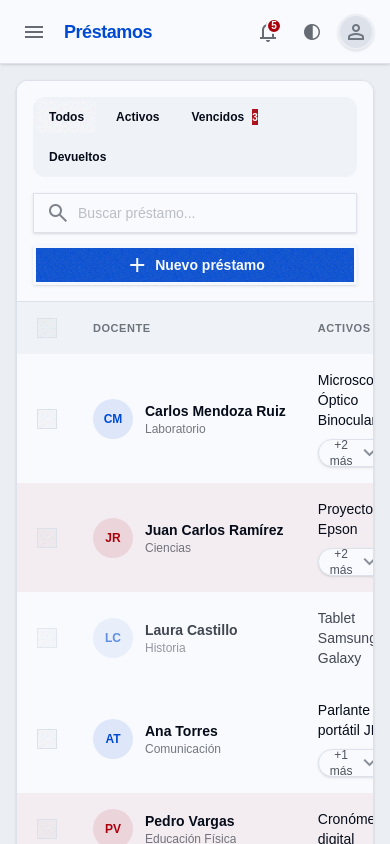
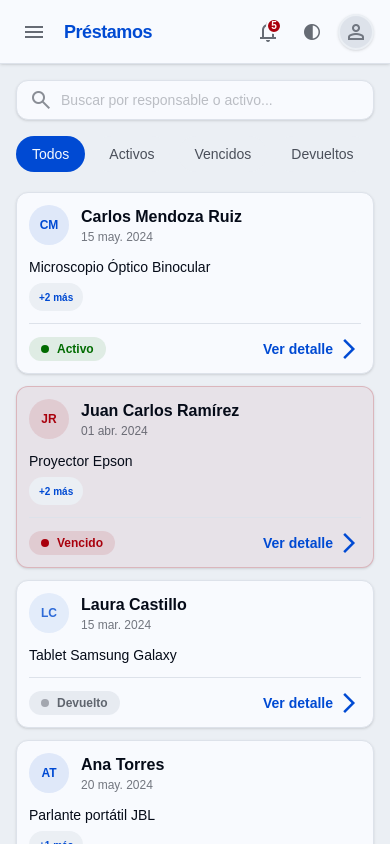
Before and after one commit to jorgegc2187/sigae-web-front, an Angular app: page /loans in a window 390 px wide. Shown: the top 844 px of the page. Built offline with nearby package versions, Linux system fonts and the light colour scheme.

Commit message:
feat(loan-list): add mobile search and status tab functionality with improved UI elements

```diff
--- a/src/app/features/loans/pages/loan-list/loan-list.component.html
+++ b/src/app/features/loans/pages/loan-list/loan-list.component.html
@@ -1,5 +1,185 @@
 <div class="space-y-4">
+  <div class="space-y-4 md:hidden">
+    <div class="relative">
+      <label class="input flex w-full items-center gap-2 rounded-xl border border-base-300 bg-base-100 shadow-sm">
+        <span class="material-symbols-outlined text-base-content/45 text-[20px]">search</span>
+        <input
+          type="text"
+          class="grow placeholder-shown:opacity-50 text-sm"
+          placeholder="Buscar por responsable o activo..."
+          [value]="queryState().search"
+          (input)="onSearch($event)"
+        />
+      </label>
+    </div>
+
+    <div class="-mx-4 overflow-x-auto px-4">
+      <div class="flex min-w-max items-center gap-2 pb-1">
+        <button
+          type="button"
+          class="rounded-full px-4 py-2 text-sm font-medium whitespace-nowrap transition-colors"
+          [class.bg-primary]="isStatusTabActive('all')"
+          [class.text-primary-content]="isStatusTabActive('all')"
+          [class.bg-base-200]="!isStatusTabActive('all')"
+          [class.text-base-content/70]="!isStatusTabActive('all')"
+          (click)="onStatusTabChange('all')"
+        >
+          Todos
+        </button>
+        <button
+          type="button"
+          class="rounded-full px-4 py-2 text-sm font-medium whitespace-nowrap transition-colors"
+          [class.bg-primary]="isStatusTabActive('active')"
+          [class.text-primary-content]="isStatusTabActive('active')"
+          [class.bg-base-200]="!isStatusTabActive('active')"
+          [class.text-base-content/70]="!isStatusTabActive('active')"
+          (click)="onStatusTabChange('active')"
+        >
+          Activos
+        </button>
+        <button
+          type="button"
+          class="rounded-full px-4 py-2 text-sm font-medium whitespace-nowrap transition-colors"
+          [class.bg-primary]="isStatusTabActive('overdue')"
+          [class.text-primary-content]="isStatusTabActive('overdue')"
+          [class.bg-base-200]="!isStatusTabActive('overdue')"
+          [class.text-base-content/70]="!isStatusTabActive('overdue')"
+          (click)="onStatusTabChange('overdue')"
+        >
+          Vencidos
+        </button>
+        <button
+          type="button"
+          class="rounded-full px-4 py-2 text-sm font-medium whitespace-nowrap transition-colors"
+          [class.bg-primary]="isStatusTabActive('returned')"
+          [class.text-primary-content]="isStatusTabActive('returned')"
+          [class.bg-base-200]="!isStatusTabActive('returned')"
+          [class.text-base-content/70]="!isStatusTabActive('returned')"
+          (click)="onStatusTabChange('returned')"
+        >
+          Devueltos
+        </button>
+      </div>
+    </div>
+
+    @if (totalResults() === 0) {
+      <div class="flex flex-col items-center gap-3 rounded-xl border border-base-300 bg-base-100 px-6 py-12 text-center text-base-content/50 shadow-sm">
+        <span class="material-symbols-outlined text-[44px]">manage_search</span>
+        <p class="text-base font-semibold text-base-content/70">No se encontraron préstamos</p>
+        <p class="max-w-xs text-sm">Ajusta la búsqueda o cambia el estado seleccionado para ver otros resultados.</p>
+      </div>
+    } @else {
+      <div class="space-y-3">
+        @for (loan of paginatedLoans(); track loan.id) {
+          <article
+            class="rounded-xl border p-3 shadow-sm"
+            [class]="getMobileStatusCardClass(loan.status)"
+          >
+            <div class="mb-3 flex items-start justify-between gap-3">
+              <div class="flex min-w-0 items-center gap-3">
+                <div
+                  class="flex h-10 w-10 shrink-0 items-center justify-center rounded-full text-xs font-bold"
+                  [class]="getTeacherAvatarClass(loan.status)"
+                >
+                  {{ loan.teacher.initials }}
+                </div>
+                <div class="min-w-0">
+                  <h3 class="truncate text-base font-bold text-base-content">{{ loan.teacher.name }}</h3>
+                  <p class="truncate text-xs text-base-content/55">{{ formatDate(loan.loanDate) }}</p>
+                </div>
+              </div>
+            </div>
+
+            <div class="mb-3 space-y-1.5">
+              <p class="text-sm font-medium text-base-content">{{ getPrimaryAssetName(loan) }}</p>
+              @if (getExtraAssets(loan).length > 0) {
+                <button
+                  type="button"
+                  class="inline-flex h-7 items-center gap-1 rounded-full bg-base-200 px-2.5 text-[10px] font-bold text-primary"
+                  [attr.aria-label]="getExtraAssetsLabel(loan)"
+                  [attr.popovertarget]="getExtraAssetsPopoverId(loan.id)"
+                  [style.anchor-name]="getExtraAssetsAnchorName(loan.id)"
+                >
+                  +{{ getExtraAssets(loan).length }} más
+                </button>
+              }
+            </div>
+
+            <div class="flex items-center justify-between gap-3 border-t border-base-300 pt-3">
+              <app-loan-status-badge [status]="loan.status" />
+              <button
+                type="button"
+                class="flex items-center gap-1 text-sm font-bold text-primary"
+                (click)="onViewLoan(loan.id)"
+              >
+                Ver detalle
+                <span class="material-symbols-outlined text-sm">arrow_forward_ios</span>
+              </button>
+            </div>
+
+            @if (getExtraAssets(loan).length > 0) {
+              <div
+                popover="auto"
+                [id]="getExtraAssetsPopoverId(loan.id)"
+                class="dropdown rounded-box border border-base-300 bg-base-100 shadow-md [position-anchor:var(--anchor)]"
+                [style.position-anchor]="getExtraAssetsAnchorName(loan.id)"
+              >
+                <div class="w-64 p-2">
+                  <div class="border-b border-base-200 px-3 py-2">
+                    <p class="text-[11px] font-semibold uppercase tracking-wider text-base-content/45">
+                      Activos adicionales
+                    </p>
+                  </div>
+                  <div class="py-1">
+                    @for (asset of getExtraAssets(loan); track asset.id) {
+                      <div class="flex items-start gap-2 px-3 py-2 text-sm text-base-content">
+                        <span class="material-symbols-outlined mt-0.5 text-[16px] text-base-content/35">
+                          inventory_2
+                        </span>
+                        <span class="leading-snug">{{ asset.name }}</span>
+                      </div>
+                    }
+                  </div>
+                </div>
+              </div>
+            }
+          </article>
+        }
+      </div>
+
+      @if (totalPages() > 1) {
+        <div class="flex items-center justify-between rounded-xl border border-base-300 bg-base-100 px-4 py-3 shadow-sm">
+          <p class="text-xs text-base-content/60">{{ resultLabel() }}</p>
+          <div class="join">
+            <button
+              type="button"
+              class="join-item btn btn-sm border border-base-300 bg-base-100"
+              [disabled]="queryState().page === 1"
+              (click)="onPageChange(queryState().page - 1)"
+              aria-label="Página anterior"
+            >
+              <span class="material-symbols-outlined text-sm">chevron_left</span>
+            </button>
+            <button type="button" class="join-item btn btn-sm btn-primary min-w-10">
+              {{ queryState().page }}
+            </button>
+            <button
+              type="button"
+              class="join-item btn btn-sm border border-base-300 bg-base-100"
+              [disabled]="queryState().page === totalPages()"
+              (click)="onPageChange(queryState().page + 1)"
+              aria-label="Página siguiente"
+            >
+              <span class="material-symbols-outlined text-sm">chevron_right</span>
+            </button>
+          </div>
+        </div>
+      }
+    }
+  </div>
+
   <app-data-listing
+    class="hidden md:block"
     [isLoading]="false"
     [isEmpty]="totalResults() === 0"
     [resultLabel]="resultLabel()"
--- a/src/app/features/loans/pages/loan-list/loan-list.component.ts
+++ b/src/app/features/loans/pages/loan-list/loan-list.component.ts
@@ -214,6 +214,14 @@ export class LoanListComponent {
     return `--loan-extra-assets-${loanId}`;
   }
 
+  getMobileStatusCardClass(status: LoanStatus): string {
+    if (status === 'Vencido') {
+      return 'border-error/20 bg-error/5';
+    }
+
+    return 'border-base-300 bg-base-100';
+  }
+
   formatDate(dateIso: string): string {
     return this.dateFormatter.format(new Date(dateIso));
   }
```
